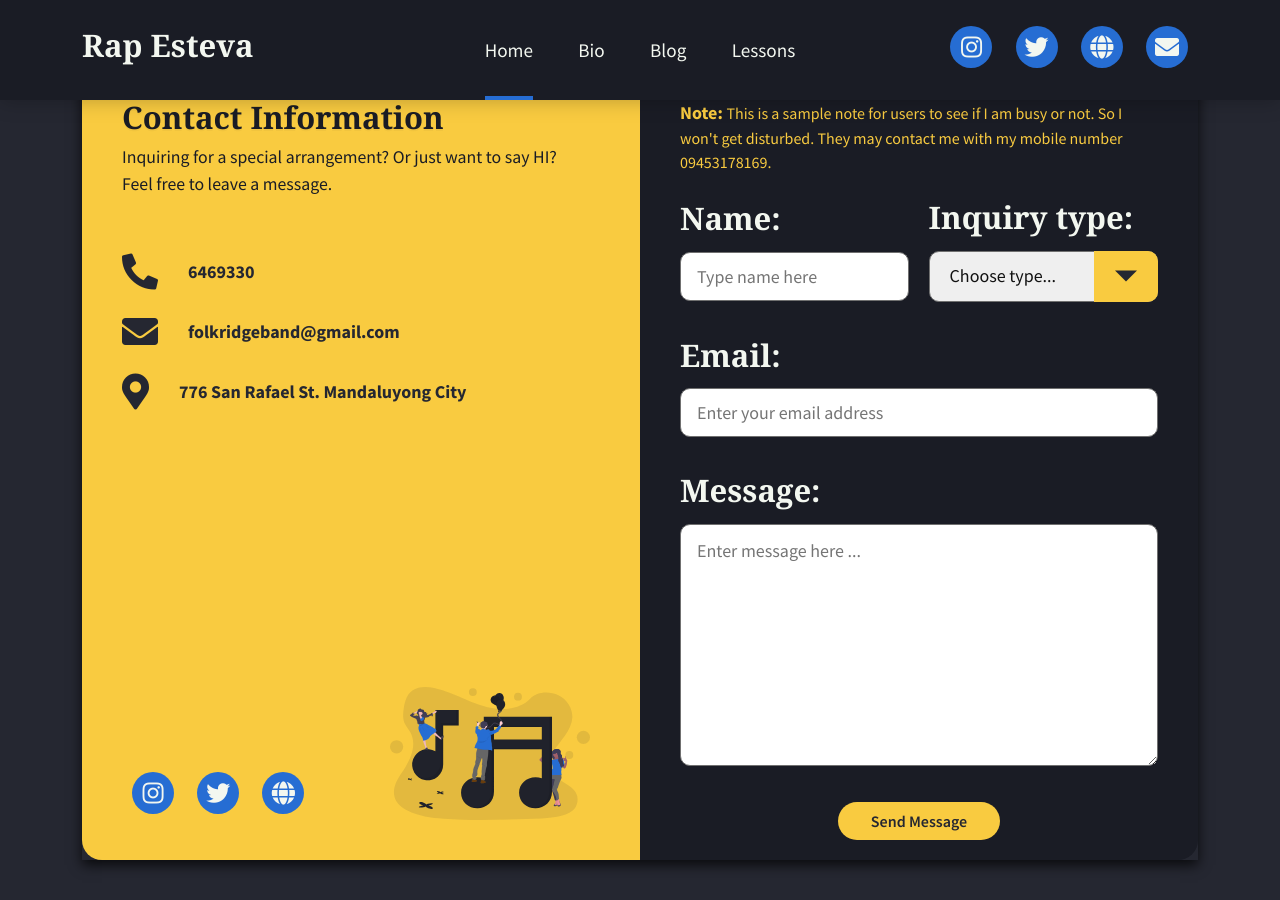
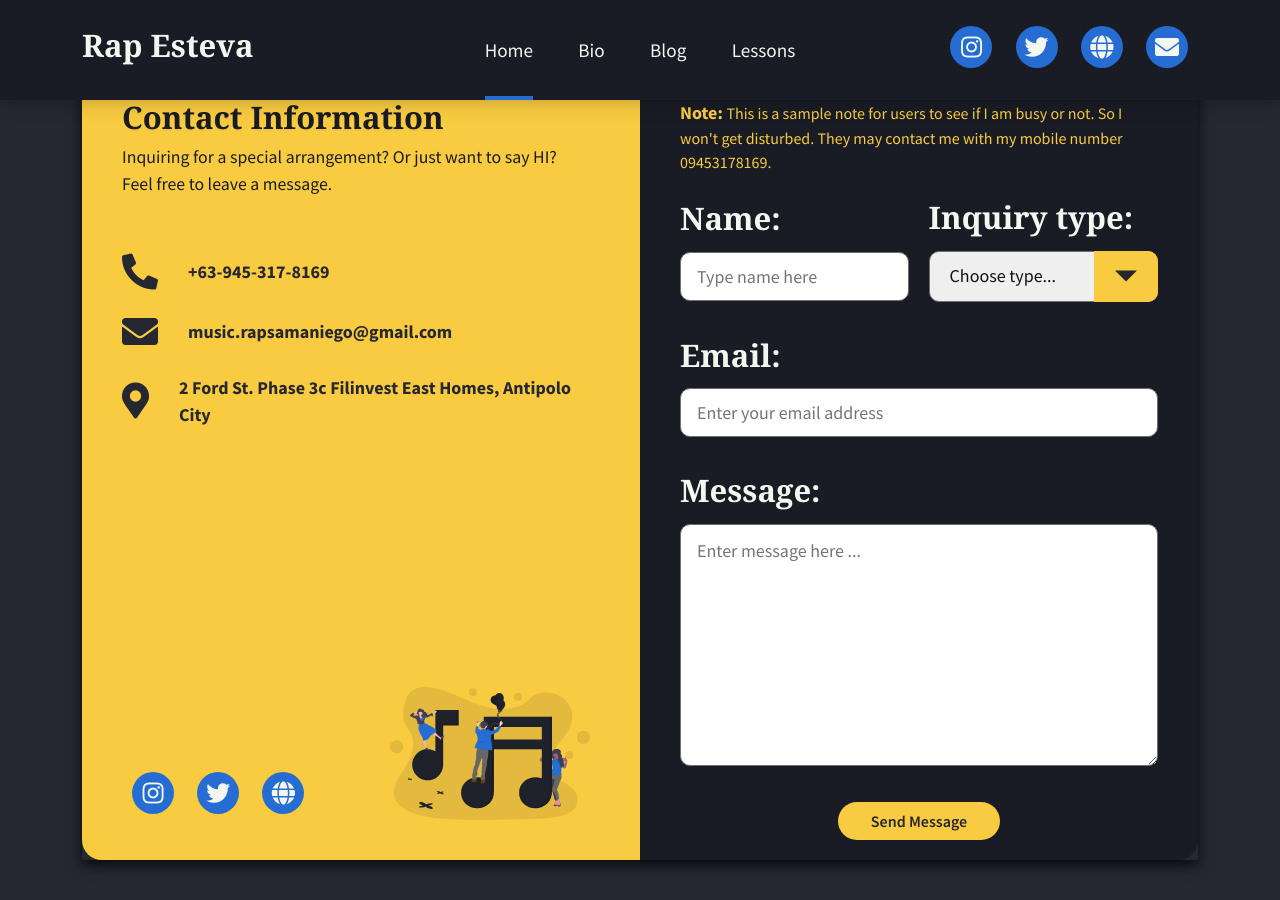
Before and after one commit to rapsamaniego27/music-profile, a Jekyll site: the page built from index.html, in a window 1280 px wide and 900 px high, scrolled down 2142 px. Built offline with Jekyll 4.4.1, drawn with Linux system fonts in a browser that asks for light colours; nearby versions of some CDN libraries; some web fonts are replaced.

Commit message:
Update Pages “contact”

```diff
--- a/_data/contact.yml
+++ b/_data/contact.yml
@@ -1,9 +1,9 @@
 title: Contact Information
 description: Inquiring for a special arrangement? Or just want to say HI? Feel
   free to leave a message.
-phone-number: "6469330"
-email: folkridgeband@gmail.com
-address: 776 San Rafael St. Mandaluyong City
+phone-number: +63-945-317-8169
+email: music.rapsamaniego@gmail.com
+address: 2 Ford St. Phase 3c Filinvest East Homes, Antipolo City
 social:
   - isLocal: false
     media: Instagram
```
